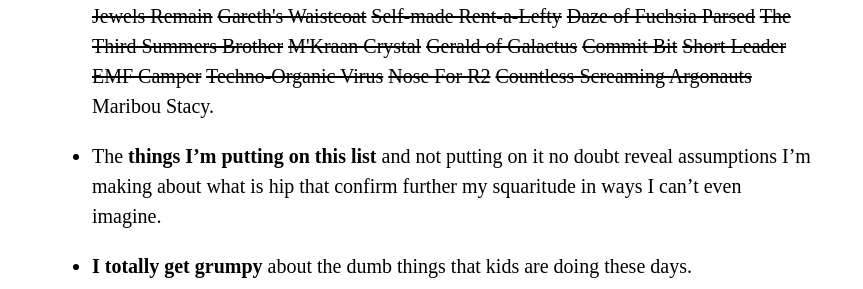
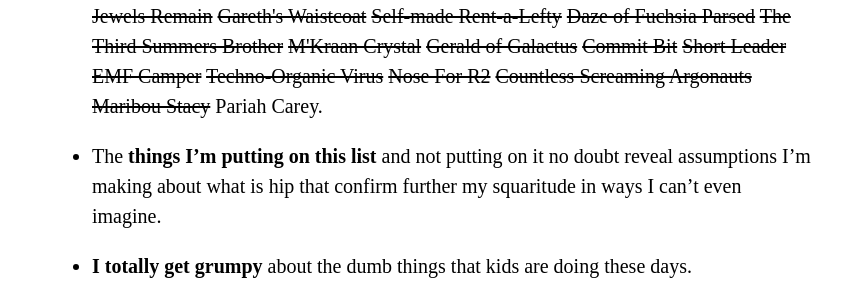
Before and after one commit to paulfitz/paulfitz.github.io, a Jekyll site: the page built from index.html, in a window 1280 px wide and 900 px high, scrolled down 20766 px. Shown: the part 165-454 px from the top of the window, without its empty margins (208-1071 px from the left). Built offline with Jekyll 4.4.1, drawn with Linux system fonts in a browser that asks for light colours; nearby versions of some CDN libraries.

Commit message:
more pike

```diff
--- a/_data/pikes.json
+++ b/_data/pikes.json
@@ -167,5 +167,6 @@
   "Techno-Organic Virus",
   "Nose For R2",
   "Countless Screaming Argonauts",
-  "Maribou Stacy"
+  "Maribou Stacy",
+  "Pariah Carey"
 ]
```
